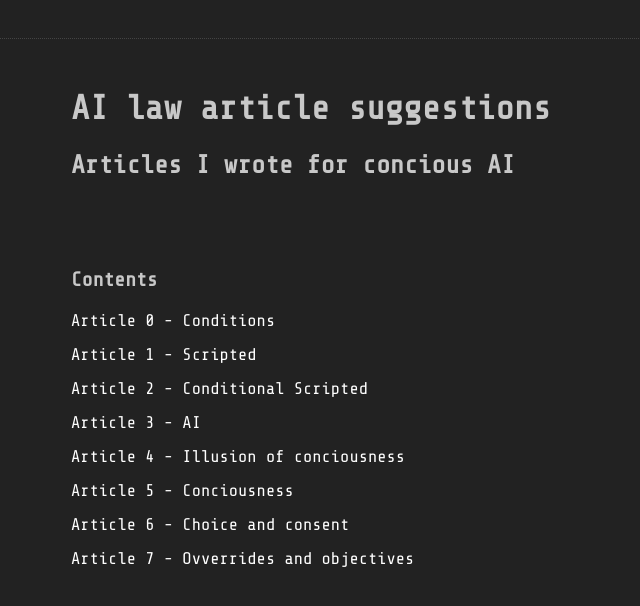
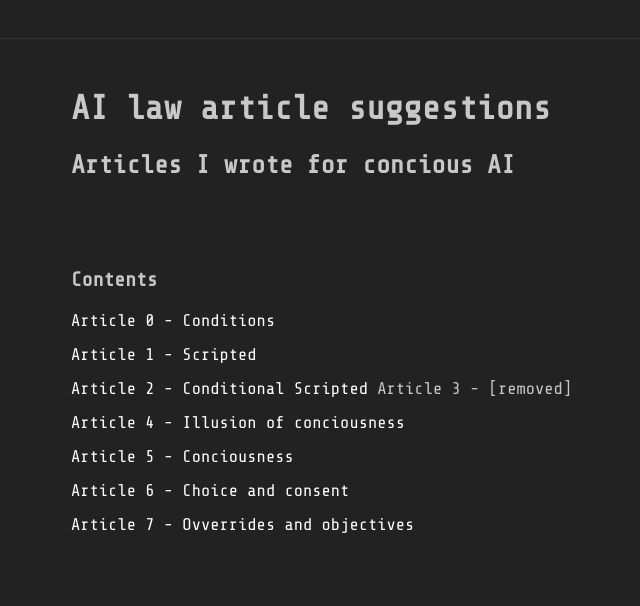
Before and after one commit to superwibr/superwibr.github.io, a Jekyll site: the page built from ailaws/index.md, in a window 1280 px wide. Shown: the top 606 px of the page, without its empty margins (119-759 px from the left). Built offline with Jekyll 4.4.1, drawn with Linux system fonts in a browser that asks for light colours; our own code applies the rules of GitHub Pages for plain Markdown files.

Commit message:
article 3 removed

```diff
--- a/ailaws/index.md
+++ b/ailaws/index.md
@@ -6,7 +6,7 @@
 - [Article 0 - Conditions](./articles/conditions.html)
 - [Article 1 - Scripted](./articles/1.html)
 - [Article 2 - Conditional Scripted](./articles/2.html)
-- [Article 3 - AI](./articles/3.html)
+Article 3 - [removed]
 - [Article 4 - Illusion of conciousness](./articles/4.html)
 - [Article 5 - Conciousness](./articles/5.html)
 - [Article 6 - Choice and consent](./articles/6.html)
```
